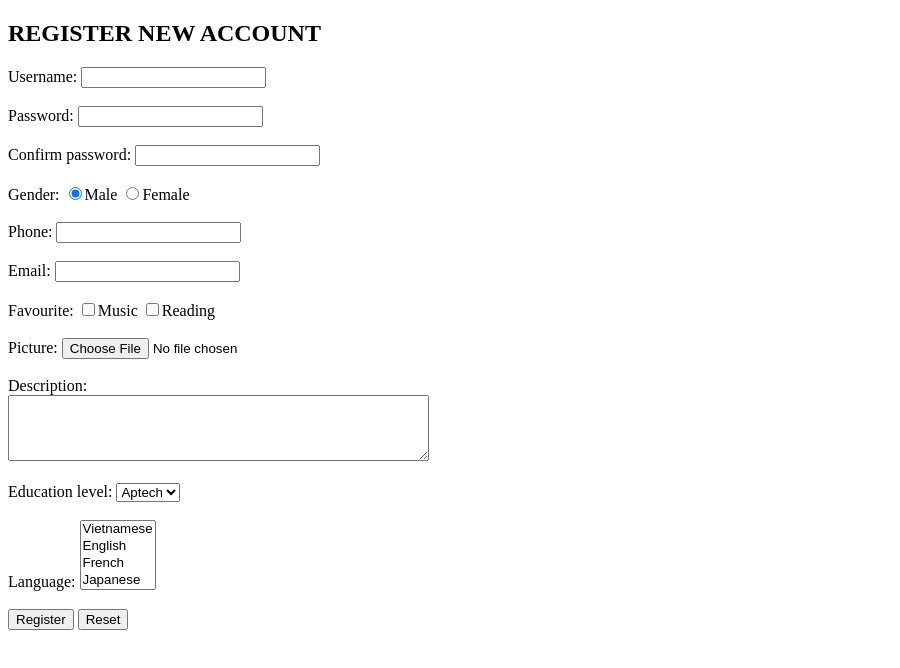
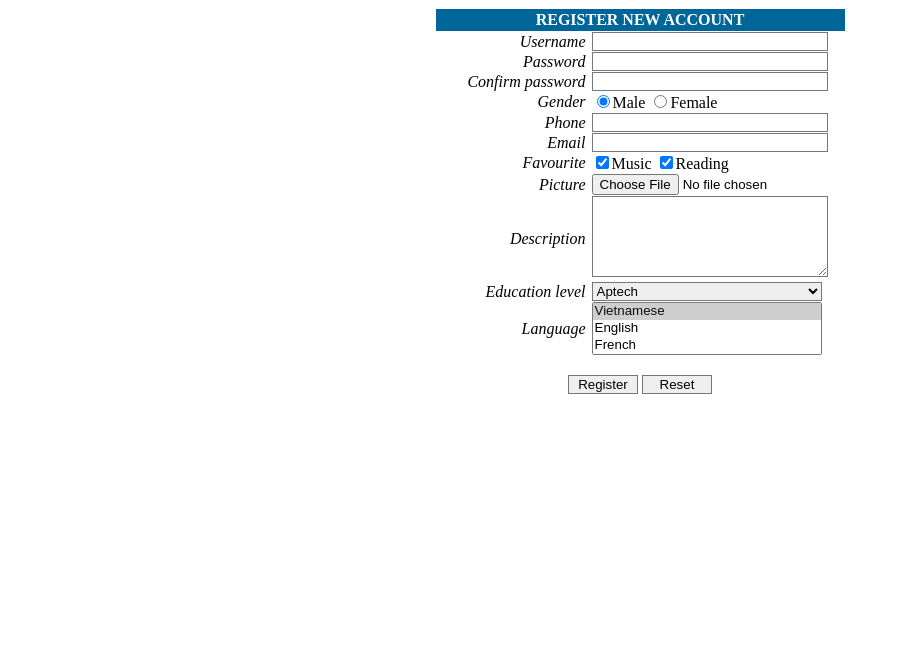
Before and after one commit to BuiNguYen006/buinguyen006.github.io, a plain HTML site: page week 9/form validation.html in a window 1280 px wide. Shown: the whole page, without its empty margins (0-900 px from the left). Drawn offline with Linux system fonts and the light colour scheme.

Commit message:
Update form validation.html

```diff
--- a/week 9/form validation.html
+++ b/week 9/form validation.html
@@ -1,62 +1,127 @@
 <!DOCTYPE html>
-<html>
-<head>
-  <title>Register New Account</title>
-  <script>
-    function validateForm() {
-      var email = document.forms["regForm"]["email"].value;
-      var pattern = /^[^\s@]+@[^\s@]+\.[^\s@]+$/;
+<html><head>
+    <meta charset="utf-8">
+    <title>Register new account</title>
+    <style type="text/css">
+        .label {
+            width: 150px;
+            padding-right: 5px;
+            text-align: right;
+            font-style: italic;
+        }
 
-      if (!pattern.test(email)) {
-        alert("Invalid email address"); // Figure 13.3
-        return false;
-      }
+        .textbox {
+            width: 230px;
+            border: 1px solid #777777;
+        }
 
-      // Các kiểm tra khác có thể thêm vào đây (username, password, confirm password, v.v.)
+        .textbox:hover {
+            border: 1px solid #ff0000;
+        }
 
-      alert("All register information are correct."); // Figure 13.4
-      return true;
-    }
-  </script>
+        .textbox:focus {
+            border: 1px solid #ff0000;
+            background-color: ffffaa;
+        }
+
+        .header {
+            background-color: #006699;
+            color: #FFFFFF;
+            font-weight: bold;
+            text-align: center;
+            padding: 2px;
+        }
+
+        .button {
+            border: 1px solid #777777;
+            width: 70px;
+        }
+
+        .button:hover {
+            border: 1px outset #777777;
+        }
+    </style>
+
 </head>
+
 <body>
-  <h2>REGISTER NEW ACCOUNT</h2>
-  <form name="regForm" onsubmit="return validateForm()">
-    Username: <input type="text" name="username"><br><br>
-    Password: <input type="password" name="password"><br><br>
-    Confirm password: <input type="password" name="confirmpassword"><br><br>
-
-    Gender:
-    <input type="radio" name="gender" value="male" checked>Male
-    <input type="radio" name="gender" value="female">Female<br><br>
-
-    Phone: <input type="text" name="phone"><br><br>
-    Email: <input type="text" name="email"><br><br>
-
-    Favourite:
-    <input type="checkbox" name="favourite" value="music">Music
-    <input type="checkbox" name="favourite" value="reading">Reading<br><br>
-
-    Picture: <input type="file" name="picture"><br><br>
-
-    Description:<br>
-    <textarea name="description" rows="4" cols="50"></textarea><br><br>
-
-    Education level:
-    <select name="education">
-      <option value="Aptech">Aptech</option>
-    </select><br><br>
-
-    Language:
-    <select name="language" multiple>
-      <option value="vietnamese">Vietnamese</option>
-      <option value="english">English</option>
-      <option value="french">French</option>
-      <option value="japanese">Japanese</option>
-    </select><br><br>
-
-    <input type="submit" value="Register">
-    <input type="reset" value="Reset">
-  </form>
+    <form name="frmRegister" method="get" onsubmit="return formValid();">
+        <table border="0" align="center" cellpadding="0" cellspacing="1">
+            <tbody><tr>
+                <td colspan="2" class="header">REGISTER NEW ACCOUNT</td>
+            </tr>
+            <tr>
+                <td class="label">Username</td>
+                <td><input name="txtUsername" type="text" class="textbox"></td>
+            </tr>
+            <tr>
+                <td class="label">Password</td>
+                <td><input name="txtPassword1" type="password" class="textbox"></td>
+            </tr>
+            <tr>
+                <td class="label">Confirm password</td>
+                <td><input name="txtPassword2" type="password" class="textbox"></td>
+            </tr>
+            <tr>
+                <td class="label">Gender</td>
+                <td>
+                    <input name="rdbGender" type="radio" value="Male" checked="checked">Male
+                    <input name="rdbGender" type="radio" value="Female">Female
+                </td>
+            </tr>
+            <tr>
+                <td class="label">Phone</td>
+                <td><input name="txtPhone" type="text" class="textbox"></td>
+            </tr>
+            <tr>
+                <td class="label">Email</td>
+                <td><input name="txtEmail" type="text" class="textbox"></td>
+            </tr>
+            <tr>
+                <td class="label">Favourite</td>
+                <td>
+                    <input name="chkMusic" type="checkbox" value="amnhac" checked="checked">Music
+                    <input name="chkReading" type="checkbox" value="docsach" checked="checked">Reading
+                </td>
+            </tr>
+            <tr>
+                <td class="label">Picture</td>
+                <td><input name="filPicture" type="file" size="22"></td>
+            </tr>
+            <tr>
+                <td class="label">Description</td>
+                <td><textarea name="txtDescription" rows="5" class="textbox"></textarea></td>
+            </tr>
+            <tr>
+                <td class="label">Education level</td>
+                <td>
+                    <select name="sltEductionLevel" size="1" class="textbox">
+                    <option value="Aptech" selected="selected">Aptech</option>
+                    <option value="Arena">Arena</option>
+                    <option value="University">University</option>
+                    <option value="College">College</option>
+                    <option value="Intermediate">Intermediate</option>
+                    <option value="Master">Master</option>
+                </select> </td>
+            </tr>
+            <tr>
+                <td class="label">Language</td>
+                <td><select name="sltLanguage" class="textbox" size="3" multiple="multiple">
+                    <option value="vi" selected="selected">Vietnamese</option>
+                    <option value="en">English</option>
+                    <option value="fr">French</option>
+                    <option value="jp">Japanese</option>
+                    <option value="cn">Chinese</option>
+                    <option value="kr">Korean</option>
+                </select> </td>
+            </tr>
+            <tr>
+                <td colspan="2" align="center"><br>
+                    <input name="btnSubmit" type="submit" class="button" value="Register">
+                    <input name="btnReset" type="reset" class="button" value="Reset">
+                </td>
+            </tr>
+        </tbody></table>
+    </form>
 </body>
 </html>
```
